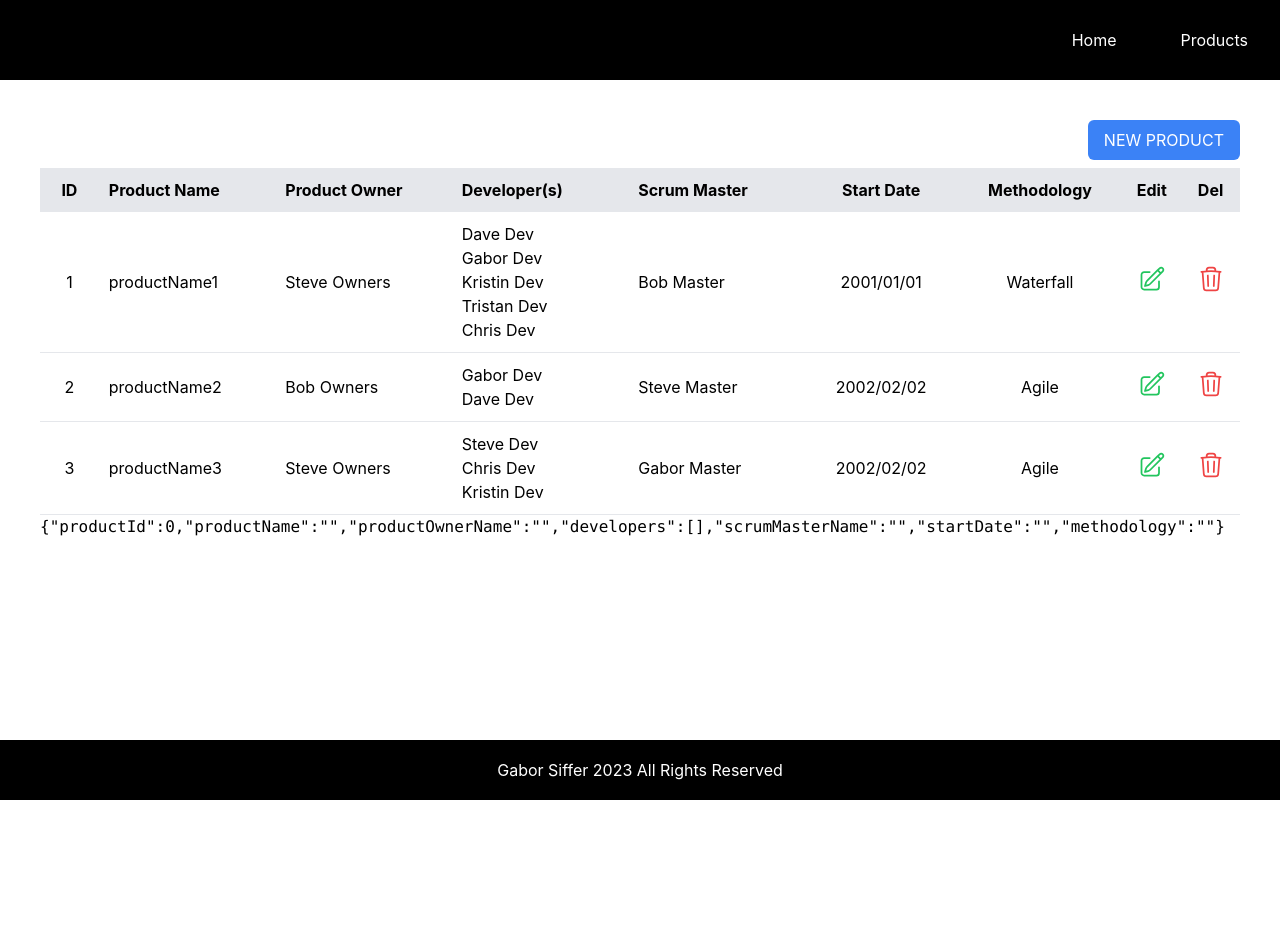
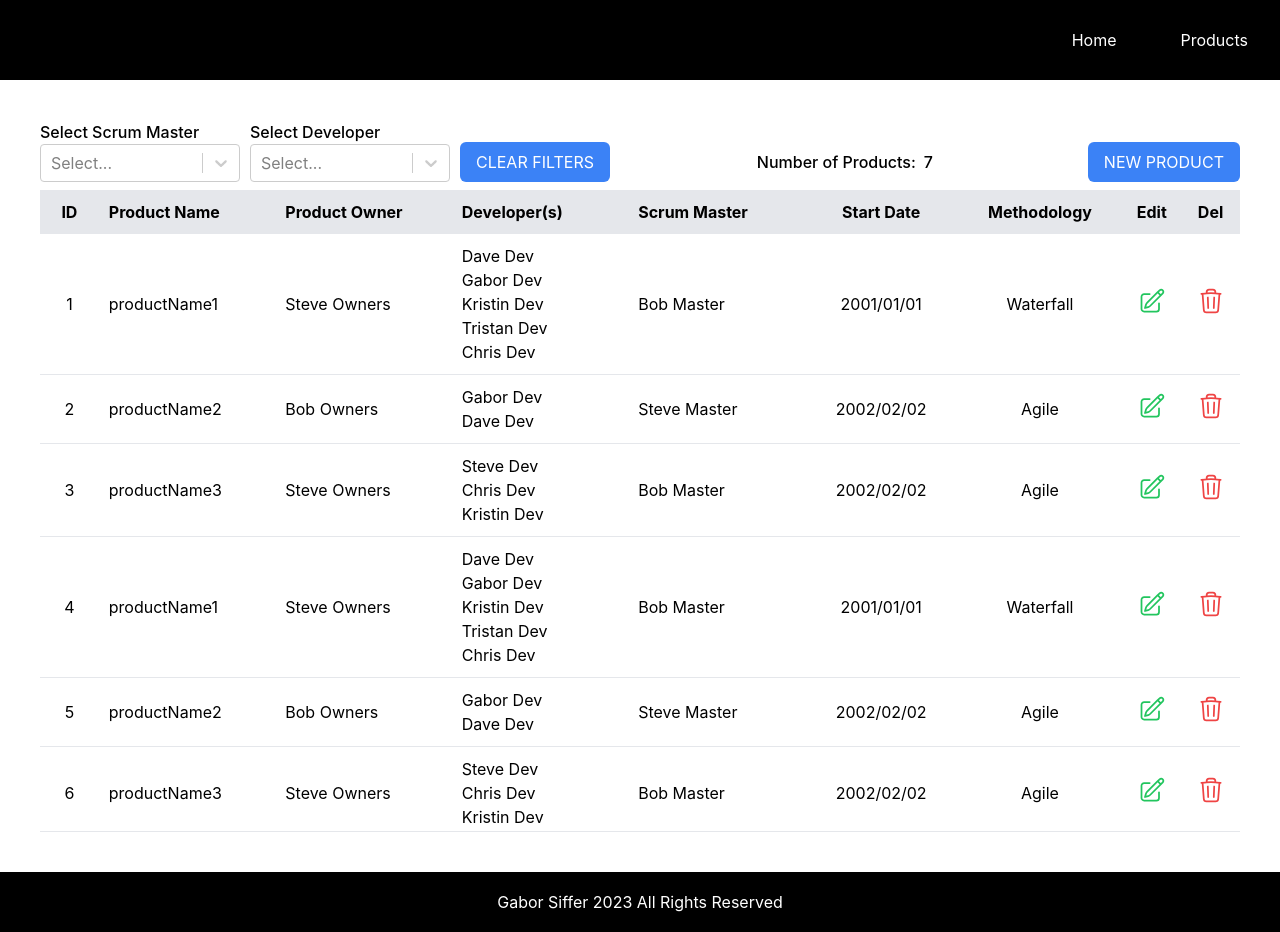
Before and after one commit to gsiffer/gabor-siffer-IS24-full-stack-competition-req97073, a Next.js app: page /products in a window 1280 px wide. Before the commit the page ends 800 px from the top, so only its background shows below. Built offline with nearby package versions, Linux system fonts and the light colour scheme.

Commit message:
Add filter, delete and edit features

```diff
--- /dev/null
+++ b/data/employees.js
@@ -0,0 +1,22 @@
+export const employees = [
+  {
+    developers: [
+      { value: "Dave Dev", label: "Dave Dev" },
+      { value: "Gabor Dev", label: "Gabor Dev" },
+      { value: "Kristin Dev", label: "kristin Dev" },
+      { value: "Tristan Dev", label: "Tristan Dev" },
+      { value: "Chris Dev", label: "Chris Dev" },
+      { value: "Steve Dev", label: "Steve Dev" },
+    ],
+    scrumMasters: [
+      { value: "Steve Master", label: "Steve Master" },
+      { value: "Bob Master", label: "Bob Master" },
+      { value: "Gabor Master", label: "Gabor Master" },
+    ],
+    productOwners: [
+      { value: "Steve Owners", label: "Steve Owners" },
+      { value: "Bob Owners", label: "Bob Owners" },
+      { value: "Gabor Owners", label: "Gabor Owners" },
+    ],
+  },
+];
--- a/data/products.js
+++ b/data/products.js
@@ -28,7 +28,49 @@ export const products = [
     productName: "productName3",
     productOwnerName: "Steve Owners",
     developers: ["Steve Dev", "Chris Dev", "Kristin Dev"],
-    scrumMasterName: "Gabor Master",
+    scrumMasterName: "Bob Master",
+    startDate: "2002/02/02",
+    methodology: "Agile",
+  },
+  {
+    productId: 4,
+    productName: "productName1",
+    productOwnerName: "Steve Owners",
+    developers: [
+      "Dave Dev",
+      "Gabor Dev",
+      "Kristin Dev",
+      "Tristan Dev",
+      "Chris Dev",
+    ],
+    scrumMasterName: "Bob Master",
+    startDate: "2001/01/01",
+    methodology: "Waterfall",
+  },
+  {
+    productId: 5,
+    productName: "productName2",
+    productOwnerName: "Bob Owners",
+    developers: ["Gabor Dev", "Dave Dev"],
+    scrumMasterName: "Steve Master",
+    startDate: "2002/02/02",
+    methodology: "Agile",
+  },
+  {
+    productId: 6,
+    productName: "productName3",
+    productOwnerName: "Steve Owners",
+    developers: ["Steve Dev", "Chris Dev", "Kristin Dev"],
+    scrumMasterName: "Bob Master",
+    startDate: "2002/02/02",
+    methodology: "Agile",
+  },
+  {
+    productId: 7,
+    productName: "productName3",
+    productOwnerName: "Steve Owners",
+    developers: ["Steve Dev", "Chris Dev", "Kristin Dev"],
+    scrumMasterName: "Bob Master",
     startDate: "2002/02/02",
     methodology: "Agile",
   },
--- /dev/null
+++ b/src/helper.js
@@ -0,0 +1,11 @@
+import React from 'react'
+
+export const createId = (products) => {
+  if (products.length > 0) {
+    const productIds = [];
+    products.map((product) => productIds.push(product.productId));
+
+    return Math.max(...productIds) + 1;
+  }
+  return 1;
+};
--- a/src/pages/api/products/index.js
+++ b/src/pages/api/products/index.js
@@ -1,5 +1,14 @@
 import { products } from "../../../../data/products";
 
+/**
+ * @swagger
+ * /api/products:
+ *   get:
+ *     description: Returns the hello world
+ *     responses:
+ *       200:
+ *         description: hello world
+ */
 export default function handler(req, res) {
   if (req.method === "GET") {
     res.status(200).json(products);
@@ -8,21 +17,35 @@ export default function handler(req, res) {
     products.push(product);
     res.status(201).json(product);
   } else if (req.method === "DELETE") {
-    const { productId } = req.query;
-    console.log(req.query);
+    const productId = req.query;
+
     const deletedProduct = products.find(
-      (product) => product.productId === parseInt(productId)
+      (product) => product.productId === parseInt(productId.id)
     );
 
     const index = products.findIndex(
-      (product) => product.productId === parseInt(productId)
+      (product) => product.productId === parseInt(productId.id)
     );
-
     products.splice(index, 1);
 
     res.status(200).json(deletedProduct);
+  } else if (req.method === "PUT") {
+    const editProduct = req.body.product;
+
+    const index = products.findIndex(
+      (product) => product.productId === parseInt(editProduct.productId)
+    );
+
+    products[index] = {
+      ...products[index],
+      productName: editProduct.productName,
+      productOwnerName: editProduct.productOwnerName,
+      developers: editProduct.developers,
+      scrumMasterName: editProduct.scrumMasterName,
+      startDate: editProduct.startDate,
+      methodology: editProduct.methodology,
+    };
+
+    res.status(200).json(editProduct);
   }
 }
-
-// const {productId} = req.query
-// const product = products.find((product => product.id === parseInt(productId)))
--- a/src/pages/products/index.js
+++ b/src/pages/products/index.js
@@ -7,6 +7,7 @@ import "react-datepicker/dist/react-datepicker.css";
 import Product from "@/components/Product";
 import SlidingPanel from "@/components/SlidingPanel";
 import CloseIcon from "@/components/icons/CloseIcon";
+import { createId } from "@/helper";
 
 const Products = () => {
   const MAX_DEVELOPERS = 5;
@@ -20,54 +21,22 @@ const Products = () => {
     methodology: "",
   };
   const [products, setProducts] = useState([]);
+  const [developers, setDevelopers] = useState([]);
+  const [scrumMasters, setScrumMasters] = useState([]);
+  const [productOwners, setProductOwners] = useState([]);
   const [isPanelSlide, setIsPanelSlide] = useState(false);
   const [isNewProduct, setIsNewProduct] = useState(false);
   const [isEditProduct, setIsEditProduct] = useState(false);
   const [isSaveClicked, setIsSaveClicked] = useState(false);
   const [formData, setFormData] = useState(EMPTY_PRODUCT);
+  const [filteredScrumMaster, setFilteredScrumMaster] = useState("");
+  const [filteredDeveloper, setFilteredDeveloper] = useState("");
+  const [isFiltered, setIsFiltered] = useState(false);
+  const [filteredProducts, setFilteredProducts] = useState([]);
 
   const methodologies = [
     { value: "Agile", label: "Agile" },
     { value: "Waterfall", label: "Waterfall" },
-  ];
-
-  const developers = [
-    {
-      value: "Dave Dev",
-      label: "Dave Dev",
-    },
-    {
-      value: "Gabor Dev",
-      label: "Gabor Dev",
-    },
-    {
-      value: "Kristin Dev",
-      label: "kristin Dev",
-    },
-    {
-      value: "Tristan Dev",
-      label: "Tristan Dev",
-    },
-    {
-      value: "Chris Dev",
-      label: "Chris Dev",
-    },
-    {
-      value: "Steve Dev",
-      label: "Steve Dev",
-    },
-  ];
-
-  const scrumMasters = [
-    { value: "Steve Master", label: "Steve Master" },
-    { value: "Bob Master", label: "Bob Master" },
-    { value: "Gabor Master", label: "Gabor Master" },
-  ];
-
-  const productOwners = [
-    { value: "Steve Owners", label: "Steve Owners" },
-    { value: "Bob Owners", label: "Bob Owners" },
-    { value: "Gabor Owners", label: "Gabor Owners" },
   ];
 
   useEffect(() => {
@@ -78,31 +47,80 @@ const Products = () => {
     getProducts();
   }, []);
 
+  useEffect(() => {
+    const getEmployees = async () => {
+      const res = await fetchEmployees();
+      setDevelopers(res[0].developers);
+      setScrumMasters(res[0].scrumMasters);
+      setProductOwners(res[0].productOwners);
+    };
+    getEmployees();
+  }, []);
+
+  useEffect(() => {
+    handleSearch();
+  }, [filteredScrumMaster, filteredDeveloper, products]);
+
   const fetchProducts = async () => {
     const res = await fetch("http://localhost:3000/api/products");
     const data = await res.json();
     return data;
   };
 
+  const fetchEmployees = async () => {
+    const res = await fetch("http://localhost:3000/api/employees");
+    const data = await res.json();
+    return data;
+  };
+
   const addProduct = async (product) => {
+    // const data = await fetcher("", "post", product)
     const res = await fetch("http://localhost:3000/api/products", {
       method: "POST",
       headers: { "Content-type": "application/json" },
       body: JSON.stringify({ product }), // converts a JavaScript value to a JSON string
     });
     const data = await res.json();
+    if (res.status === 201) {
       setProducts([...products, data]);
+    } else {
+      alert("Something went wrong!");
+    }
   };
 
   const deleteProduct = async (id) => {
     console.log(id);
-    const response = await fetch(`/api/products/${id}`, {
+    const res = await fetch(`http://localhost:3000/api/products?id=${id}`, {
       method: "DELETE",
       headers: {
         "Content-type": "application/json",
       },
     });
-    // setTasks(tasks.filter((task) => task.id !== id));
+    if (res.status === 200) {
+      setProducts(products.filter((product) => product.productId !== id));
+    } else {
+      alert("Something went wrong!");
+    }
+  };
+
+  const updateProduct = async (product) => {
+    const res = await fetch(`http://localhost:3000/api/products`, {
+      method: "PUT",
+      headers: { "Content-type": "application/json" },
+      body: JSON.stringify({ product }),
+    });
+
+    const data = await res.json();
+
+    if (res.status === 200) {
+      setProducts(
+        products.map((product) =>
+          product.productId === data.productId ? data : product
+        )
+      );
+    } else {
+      alert("Something went wrong!");
+    }
   };
 
   const handleChangeDevelopers = (e) => {
@@ -148,18 +166,12 @@ const Products = () => {
   const handleClickNewProduct = () => {
     setIsPanelSlide(true);
     setIsNewProduct(true);
+    handleClickClearFilters();
 
     setFormData({
       ...formData,
       productId: createId(products),
     });
-  };
-
-  const createId = (products) => {
-    const productIds = [];
-    products.map((product) => productIds.push(product.productId));
-
-    return Math.max(...productIds) + 1;
   };
 
   const handleClickEditProduct = (product) => {
@@ -173,7 +185,7 @@ const Products = () => {
     setIsSaveClicked(true);
 
     if (formValidation()) {
-      addProduct(formData);
+      isNewProduct ? addProduct(formData) : updateProduct(formData);
       clearFormData();
     }
   };
@@ -197,6 +209,61 @@ const Products = () => {
     console.log(id);
   };
 
+  const handleSearch = () => {
+    let filter = [];
+
+    if (filteredScrumMaster !== "" && filteredDeveloper === "") {
+      filter = products.filter(
+        (product) => product.scrumMasterName === filteredScrumMaster
+      );
+    }
+
+    if (filteredDeveloper !== "" && filteredScrumMaster === "") {
+      filter = products.filter(
+        (product) =>
+          product.developers.find(
+            (developer) => developer === filteredDeveloper
+          ) === filteredDeveloper
+      );
+    }
+
+    if (filteredScrumMaster !== "" && filteredDeveloper !== "") {
+      filter = products.filter(
+        (product) =>
+          product.scrumMasterName === filteredScrumMaster &&
+          product.developers.find(
+            (developer) => developer === filteredDeveloper
+          ) === filteredDeveloper
+      );
+    }
+
+    // const filter = products.filter(
+    //   (product) =>
+    //     product.scrumMasterName === filteredScrumMaster &&
+    //     product.developers.find(
+    //       (developer) => developer === filteredDeveloper
+    //     ) === filteredDeveloper
+    // );
+
+    setFilteredProducts(filter);
+  };
+
+  const handleSearchScrumMaster = (e) => {
+    setFilteredScrumMaster(e.value);
+    setIsFiltered(true);
+  };
+
+  const handleSearchDeveloper = (e) => {
+    setFilteredDeveloper(e.value);
+    setIsFiltered(true);
+  };
+
+  const handleClickClearFilters = () => {
+    setFilteredScrumMaster("");
+    setFilteredDeveloper("");
+    setIsFiltered(false);
+  };
+
   const dropDownValidationStyle = {
     control: (base, state) => ({
       ...base,
@@ -206,12 +273,67 @@ const Products = () => {
 
   return (
     <>
-      <div className="flex justify-end">
-        <BasicButton name="NEW PRODUCT" handleClick={handleClickNewProduct} />
+      {/* FILTER PRODUCTS SECTION */}
+      <div className="flex justify-between">
+        <div className="flex">
+          {/* Select Scrum Master drop-down list */}
+          <div>
+            <div>
+              <label>Select Scrum Master</label>
+            </div>
+            <Select
+              className="w-[200px] z-15"
+              id="long-value-select"
+              instanceId="long-value-select"
+              options={scrumMasters}
+              value={scrumMasters.filter((obj) =>
+                filteredScrumMaster.includes(obj.value)
+              )}
+              onChange={handleSearchScrumMaster}
+            />
+          </div>
+          {/* Select Developer drop-down list */}
+          <div className="ml-[10px]">
+            <div>
+              <label>Select Developer</label>
+            </div>
+            <Select
+              className="z-15 w-[200px]"
+              id="long-value-select"
+              instanceId="long-value-select"
+              options={developers}
+              value={developers.filter((obj) =>
+                filteredDeveloper.includes(obj.value)
+              )}
+              onChange={handleSearchDeveloper}
+            />
+          </div>
+          {/* Clear all filters button */}
+          <BasicButton
+            name="CLEAR FILTERS"
+            style="max-h-[40px] mt-auto ml-[10px]"
+            handleClick={handleClickClearFilters}
+          />
+        </div>
+        <div className="mt-auto">
+          <p className="font-medium p-2">
+            Number of Products:
+            <span className="p-2">
+              {isFiltered ? filteredProducts.length : products.length}
+            </span>
+          </p>
+        </div>
+        <BasicButton
+          name="NEW PRODUCT"
+          style="max-h-[40px] mt-auto"
+          handleClick={handleClickNewProduct}
+        />
       </div>
 
+      {/* PRODUCTS TABLE/LIST SECTION */}
+      <div className="overflow-y: scroll overflow-auto max-h-[650px] border-b">
         <table className="table-fixed border-spacing-10 border-gray-100 w-full mt-2">
-        <thead className="sticky top-0 z-10">
+          <thead className="sticky top-0">
             <tr className="bg-gray-200 h-10">
               <th className="w-[5%] text-center">ID</th>
               <th className="w-[15%] text-left">Product Name</th>
@@ -226,7 +348,16 @@ const Products = () => {
           </thead>
           {/* Generates the product table rows */}
           <tbody>
-          {products.map((product) => (
+            {!isFiltered
+              ? products.map((product) => (
+                  <Product
+                    key={product.productId}
+                    product={product}
+                    handleClickEdit={handleClickEditProduct}
+                    handleClickDelete={handleClickDeleteProduct}
+                  />
+                ))
+              : filteredProducts.map((product) => (
                   <Product
                     key={product.productId}
                     product={product}
@@ -236,7 +367,9 @@ const Products = () => {
                 ))}
           </tbody>
         </table>
-      {/* Sliding panel to add a new product or edit a product  */}
+      </div>
+
+      {/* SLIDING PANEL SECTION - ADD, EDIT PRODUCTS*/}
       <SlidingPanel isPanelSlide={isPanelSlide}>
         <div className="flex justify-between">
           <h2 className="text-lg font-medium text-gray-900 mb-10 mt-2">
@@ -259,7 +392,8 @@ const Products = () => {
             <CloseIcon />
           </button>
         </div>
-        {/* Form elements to add or edit a product */}
+
+        {/* Form to add or edit a product*/}
         <form className="flex flex-col justify-between h-[550px]">
           {/* ID field */}
           <div className="flex flex-col">
@@ -275,7 +409,7 @@ const Products = () => {
 
           {/* Product Name input field */}
           <div className="flex flex-col">
-            <div className="flex">
+            <div>
               <label>Product Name</label>
               <span className="text-red-500">*</span>
             </div>
@@ -293,13 +427,13 @@ const Products = () => {
               }
             ></input>
           </div>
+
           {/* Product Owner drop-down list */}
           <div>
-            <div className="flex">
+            <div>
               <label>Product Owner</label>
               <span className="text-red-500">*</span>
             </div>
-
             <Select
               styles={
                 isSaveClicked &&
@@ -320,11 +454,10 @@ const Products = () => {
 
           {/* Developers drop-down list */}
           <div>
-            <div className="flex">
+            <div>
               <label>Developers</label>
               <span className="text-red-500">*</span>
             </div>
-
             <Select
               styles={
                 isSaveClicked &&
@@ -351,11 +484,10 @@ const Products = () => {
 
           {/* Scrum Master drop-down list */}
           <div>
-            <div className="flex">
+            <div>
               <label>Scrum Master</label>
               <span className="text-red-500">*</span>
             </div>
-
             <Select
               styles={
                 isSaveClicked &&
@@ -376,11 +508,10 @@ const Products = () => {
 
           {/* Start Date date picker */}
           <div>
-            <div className="flex">
+            <div>
               <label>Start Date</label>
               <span className="text-red-500">*</span>
             </div>
-
             <DatePicker
               className={`border h-[36px] rounded w-full ${
                 isSaveClicked &&
@@ -403,11 +534,10 @@ const Products = () => {
 
           {/* Methodology drop-down list */}
           <div>
-            <div className="flex">
+            <div>
               <label>Methodology</label>
               <span className="text-red-500">*</span>
             </div>
-
             <Select
               styles={
                 isSaveClicked &&
@@ -425,6 +555,7 @@ const Products = () => {
               }
             />
           </div>
+
           {/* Save and Cancel buttons */}
           <div className="flex justify-end mt-2">
             <BasicButton
@@ -437,7 +568,8 @@ const Products = () => {
         </form>
       </SlidingPanel>
 
-      <pre>{JSON.stringify(formData)}</pre>
+      {/* <pre>{JSON.stringify(employees)}</pre> */}
+      {/* <p>developers{JSON.stringify(employees[0])}</p> */}
     </>
   );
 };
```
Also changed, not shown: src/pages/api/employees/index.js (added, +7 -0 lines). Lines whose indentation alone changed are shown as unchanged.
